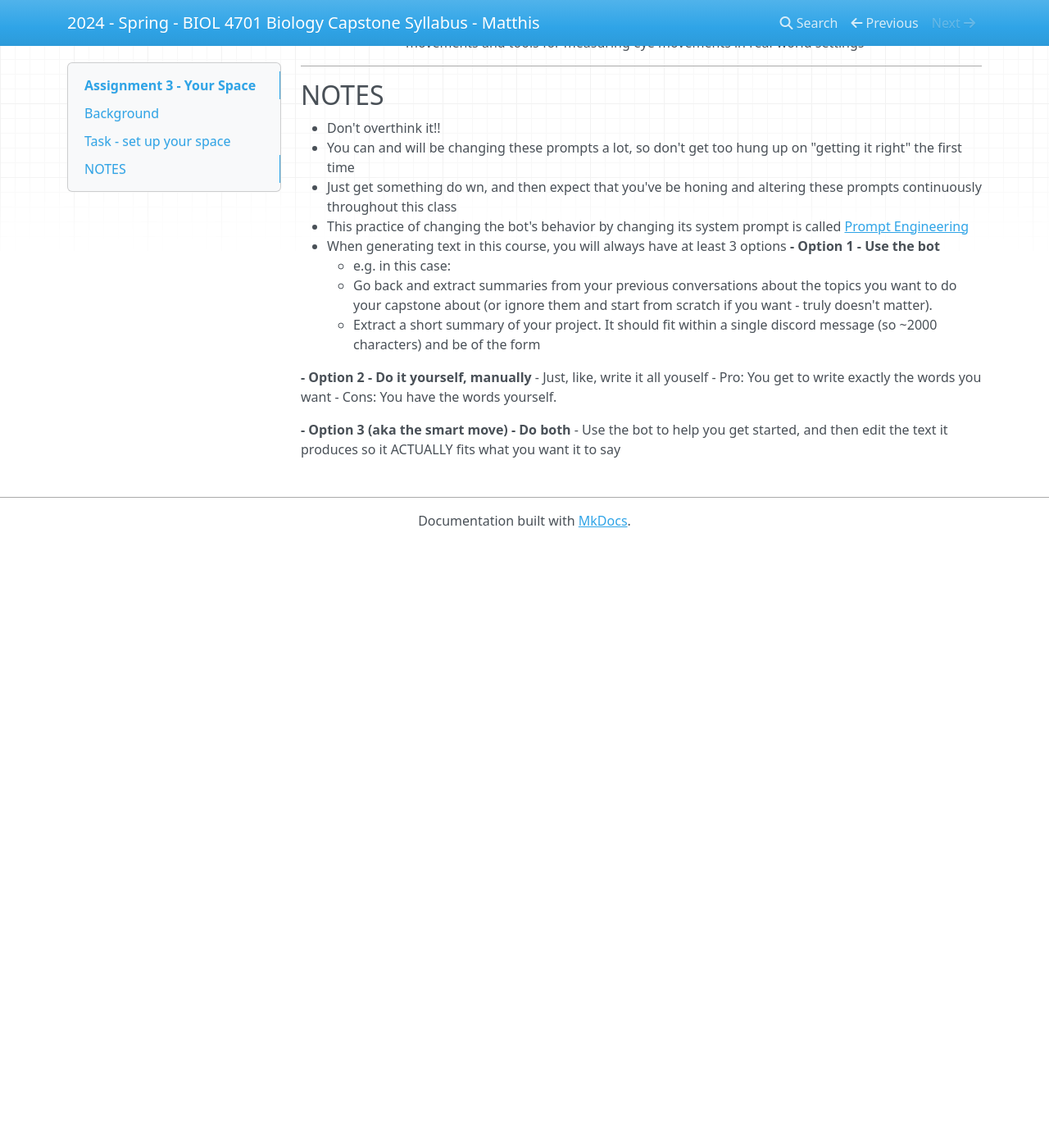
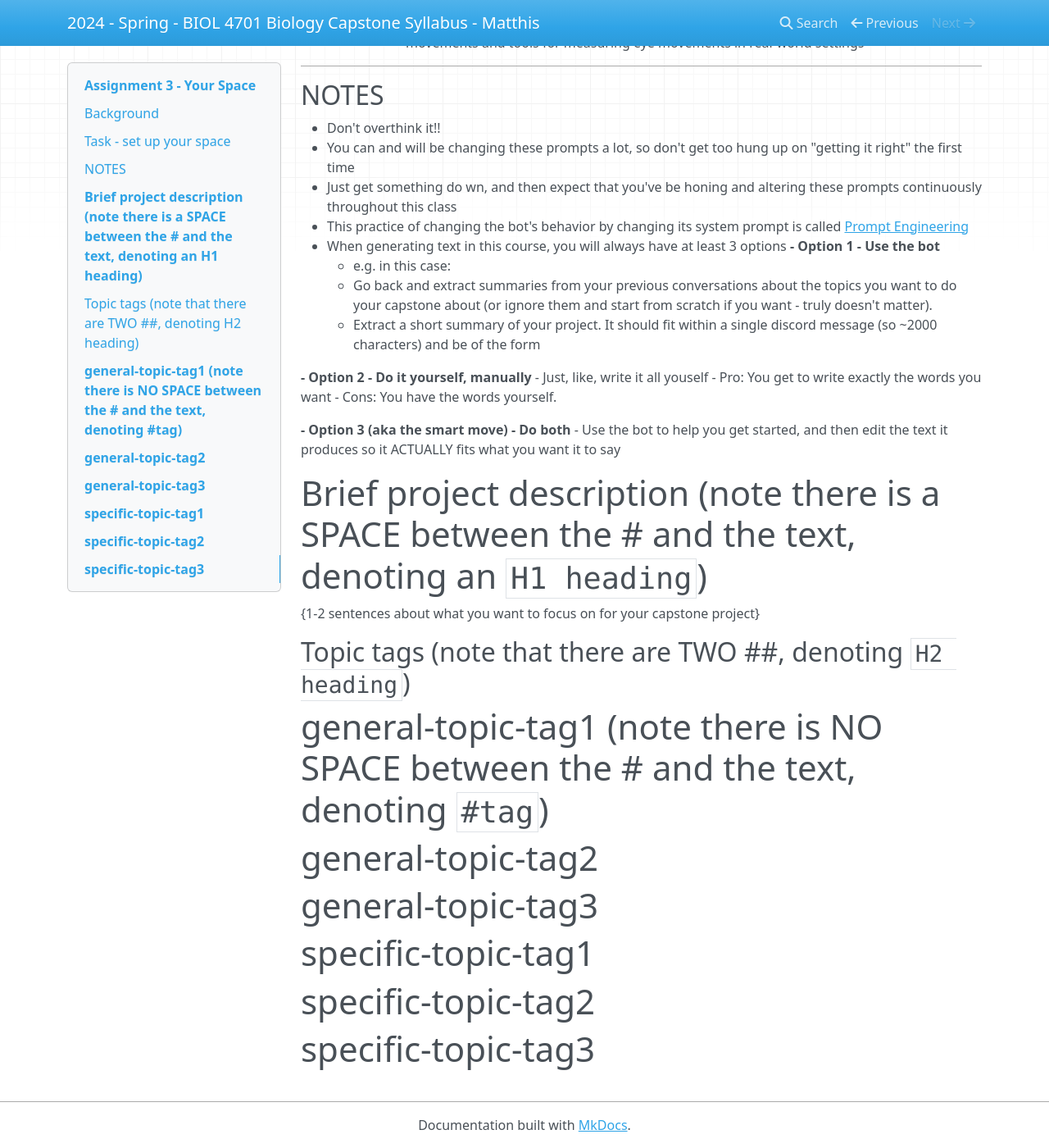
Before and after one commit to HumanMovementNeuroscience/capstone, an MkDocs documentation site: the page built from docs/course_materials/assignments/assignment3/assignment3-student-instructions.md, in a window 1280 px wide and 1400 px high, scrolled down 1922 px. Shown: the whole window at 82% size. Built offline with MkDocs 1.6.1, drawn with Linux system fonts in a browser that asks for light colours; nearby versions of some CDN libraries; before the commit the page ends 2585 px from its top, so only the background shows below that.

Commit message:
Feb 9, 2024, 4:39 PM

```diff
--- a/docs/course_materials/assignments/assignment3/assignment3-student-instructions.md
+++ b/docs/course_materials/assignments/assignment3/assignment3-student-instructions.md
@@ -82,3 +82,18 @@
 
   **- Option 3 (aka the smart move) - Do both**
     - Use the bot to help you get started, and then edit the text it produces so it ACTUALLY fits what you want it to say
+
+
+
+# Brief project description (note there is a SPACE between the # and the text, denoting an `H1 heading`)
+{1-2 sentences about what you want to focus on for your capstone project}
+
+## Topic tags (note that there are TWO ##, denoting `H2 heading`)
+
+#general-topic-tag1 (note there is NO SPACE between the # and the text, denoting `#tag`)
+#general-topic-tag2
+#general-topic-tag3
+
+#specific-topic-tag1
+#specific-topic-tag2
+#specific-topic-tag3
```
